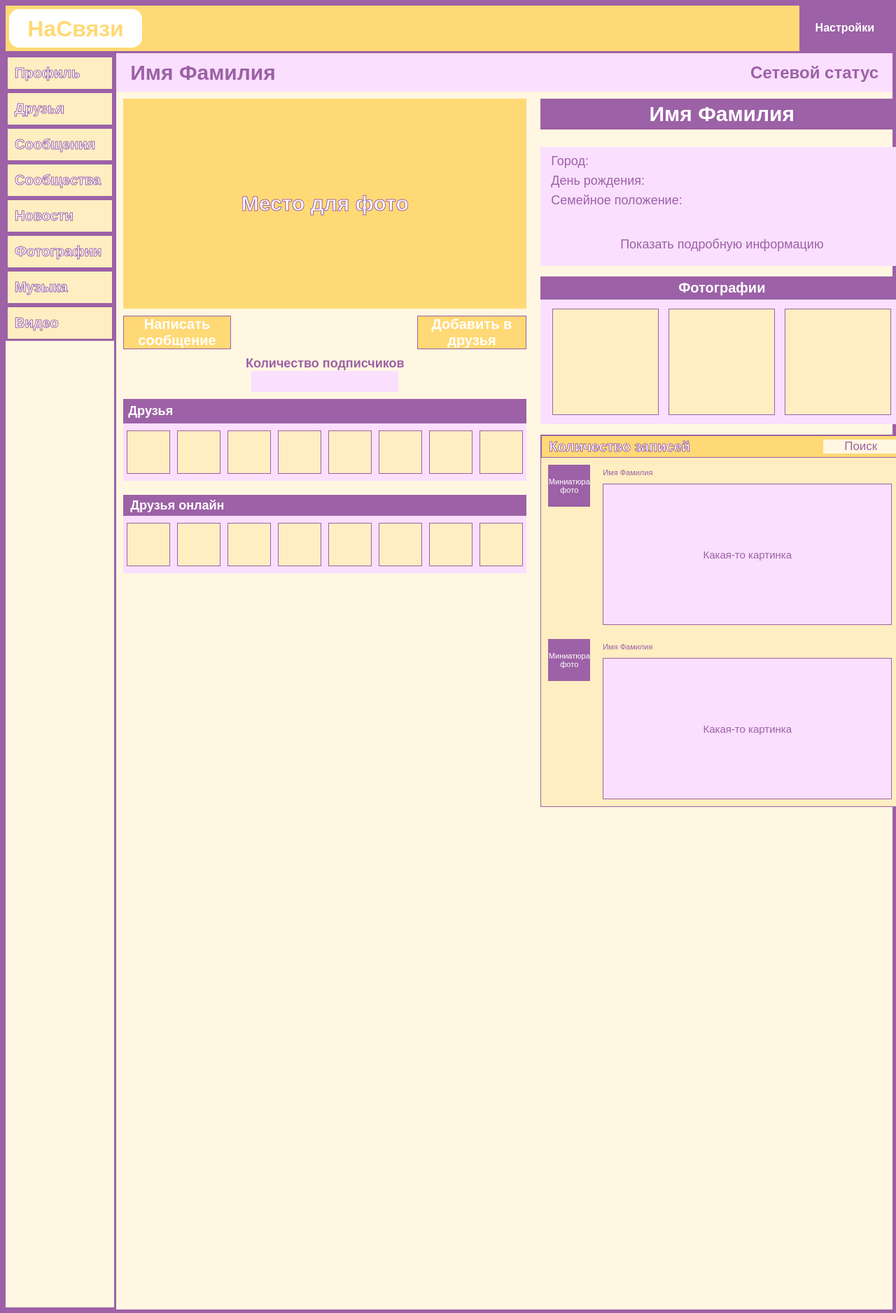
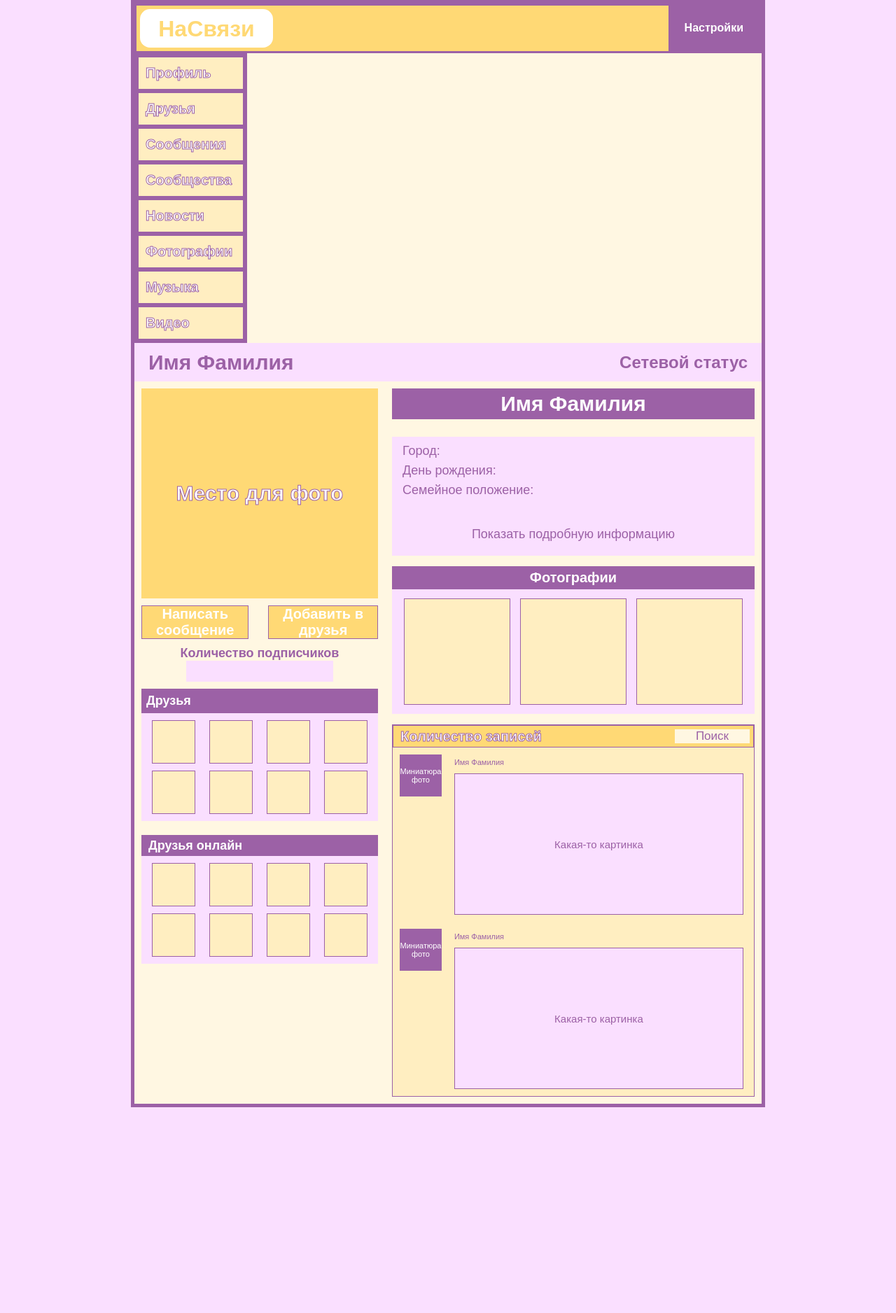
Before and after one commit to cinnamon-bun-girl/Social-Network, a PHP site: page / in a window 1280 px wide. Shown: the whole page at 70% size. After the commit the page ends 1582 px from the top, so only its background shows below. Run offline with PHP 8.4, Linux system fonts and the light colour scheme.

Commit message:
Update style.css

```diff
--- a/style.css
+++ b/style.css
@@ -41,9 +41,7 @@ body{
       flex-direction: row;
       flex-wrap: wrap;
     }
-    .main-block{
-        flex-flow: column wrap;
-    }
+
     .Photo{
         width: auto;
         height: auto;
@@ -59,9 +57,7 @@ body{
         justify-content: center;
         align-content: center;
     }
-    body{
-        width: auto;
-    }
+
     .News{ /*Сделать имя и статус поменьше и в строку*/
         font-size: 20px;
         flex-wrap: nowrap;
```
